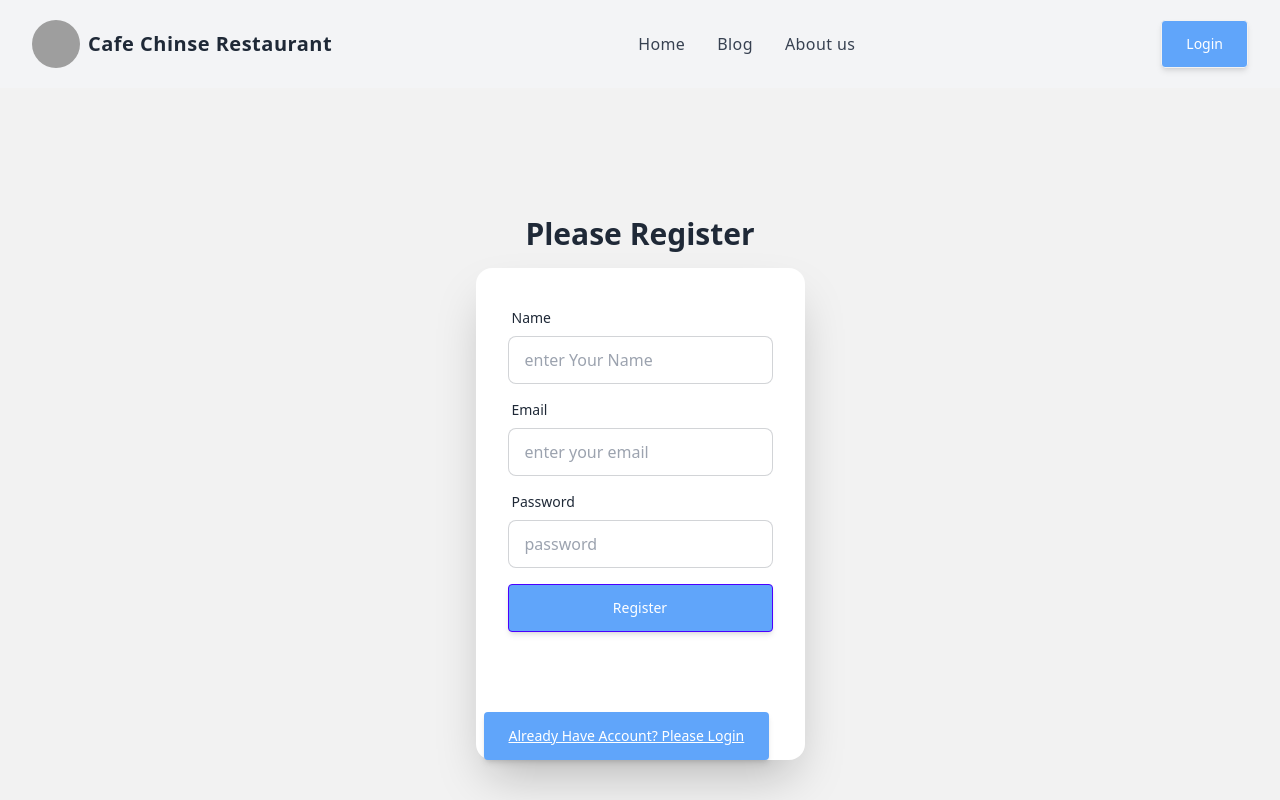
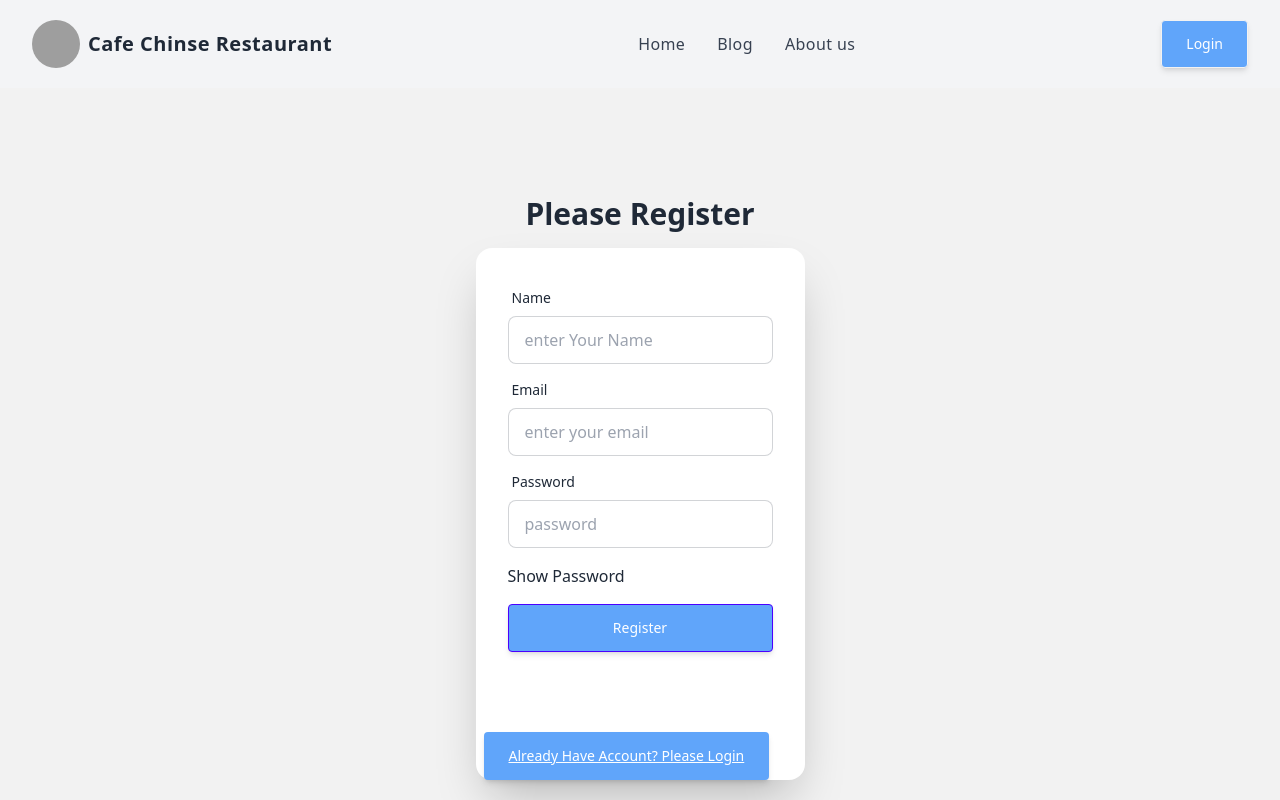
Before and after one commit to sarwar1821201/cafe-chinse, a React (Vite) app: page /register in a window 1280 px wide. Shown: the top 800 px of the page. Built offline with nearby package versions, Linux system fonts and the light colour scheme; no server answers; grey boxes are pictures that could not be loaded.

Commit message:
show password on the registration page

```diff
--- a/src/pages/Authenticate/Register/Register.jsx
+++ b/src/pages/Authenticate/Register/Register.jsx
@@ -5,6 +5,7 @@ import { AuthContext } from '../../../providers/AuthProvider';
 const Register = () => {
   const [error,setError] = useState('');
   const [success, setSuccess] = useState ('');
+  const [show, setShow] = useState(false);
 
    const {createUser} =useContext(AuthContext);
 
@@ -75,7 +76,7 @@ const Register = () => {
           <label className="label">
             <span className="label-text">Password</span>
           </label>
-          <input type="password" name='password' placeholder="password" className="input input-bordered" required />
+          <input type={show? 'text' : 'password'} name='password' placeholder="password" className="input input-bordered" required />
         </div>
 
         {/* <div className="form-control">
@@ -84,6 +85,14 @@ const Register = () => {
           </label>
           <input type="text" name='photo' placeholder="photo url" className="input input-bordered"  />
         </div> */}
+
+         <p className='mt-2' onClick={()=> setShow(!show) } >
+
+         {
+                 show ?  <h5>Hide Password</h5> : <h5>Show Password</h5>
+             }
+       </p>
+
 
         <div className="form-control mt-2">
           <button className="btn btn-primary">Register</button>
```
